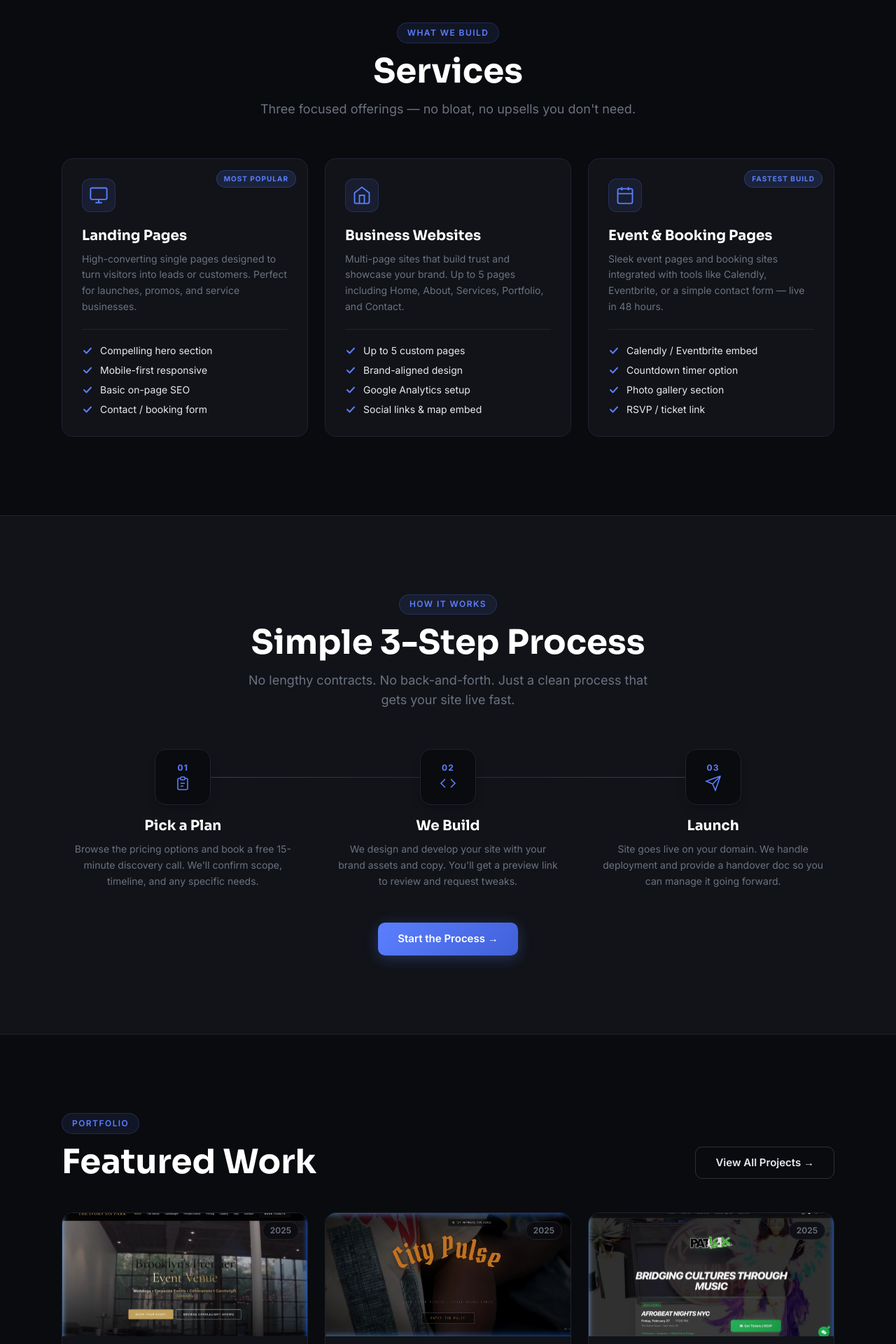
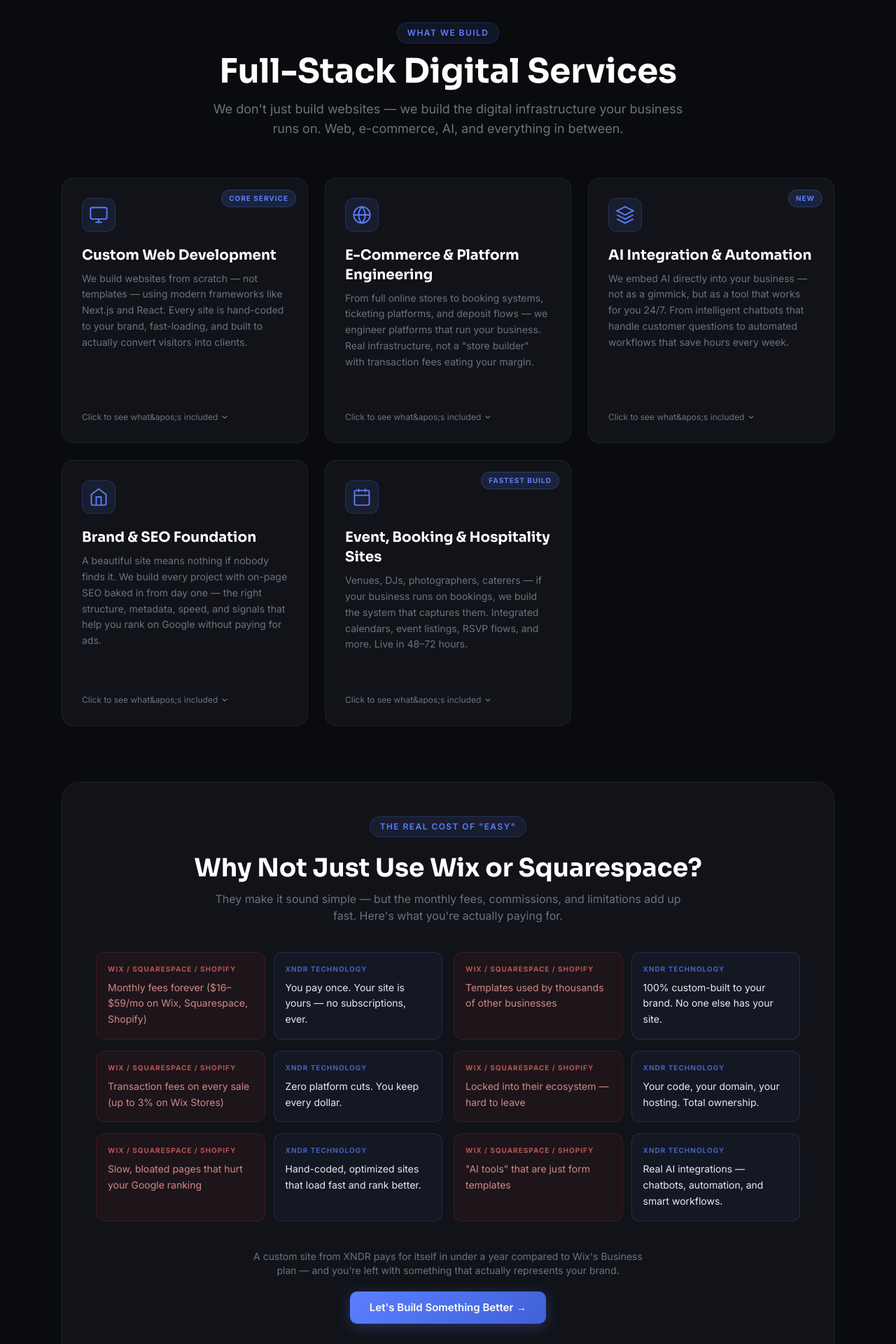
Before and after one commit to patlax17/XNDTECH, a Next.js app: page / in a window 1280 px wide. Shown: the part 880-2800 px from the top of the page at 70% size. Built offline with nearby package versions, Linux system fonts and the light colour scheme.

Commit message:
feat: full services rewrite — 5 services incl. AI integration + Why Not Wix comparison

```diff
--- a/src/components/home/Services.tsx
+++ b/src/components/home/Services.tsx
@@ -1,3 +1,6 @@
+"use client";
+import { useState } from "react";
+
 const services = [
     {
         icon: (
@@ -6,16 +9,55 @@ const services = [
                 <path d="M8 21h8M12 17v4" />
             </svg>
         ),
-        title: "Landing Pages",
+        title: "Custom Web Development",
+        badge: "Core Service",
         description:
-            "High-converting single pages designed to turn visitors into leads or customers. Perfect for launches, promos, and service businesses.",
+            "We build websites from scratch — not templates — using modern frameworks like Next.js and React. Every site is hand-coded to your brand, fast-loading, and built to actually convert visitors into clients.",
         features: [
-            "Compelling hero section",
-            "Mobile-first responsive",
-            "Basic on-page SEO",
-            "Contact / booking form",
+            "Landing pages & multi-page business sites",
+            "Mobile-first responsive design",
+            "Lightning-fast load times (Core Web Vitals optimized)",
+            "Built on modern tech — not drag-and-drop builders",
+            "Clean, maintainable codebase you own forever",
         ],
-        badge: "Most Popular",
+    },
+    {
+        icon: (
+            <svg viewBox="0 0 24 24" fill="none" stroke="currentColor" strokeWidth={1.6} className="w-7 h-7">
+                <circle cx="12" cy="12" r="10" />
+                <path d="M12 2a14.5 14.5 0 000 20M12 2a14.5 14.5 0 010 20M2 12h20" />
+            </svg>
+        ),
+        title: "E-Commerce & Platform Engineering",
+        badge: null,
+        description:
+            "From full online stores to booking systems, ticketing platforms, and deposit flows — we engineer platforms that run your business. Real infrastructure, not a \"store builder\" with transaction fees eating your margin.",
+        features: [
+            "Custom e-commerce storefronts (Stripe-integrated)",
+            "Live ticketing & RSVP systems",
+            "Deposit & payment acceptance on-site",
+            "Product pages, cart, checkout — fully custom",
+            "Admin portals for order & inventory management",
+        ],
+    },
+    {
+        icon: (
+            <svg viewBox="0 0 24 24" fill="none" stroke="currentColor" strokeWidth={1.6} className="w-7 h-7">
+                <path d="M12 2L2 7l10 5 10-5-10-5z" />
+                <path d="M2 17l10 5 10-5M2 12l10 5 10-5" />
+            </svg>
+        ),
+        title: "AI Integration & Automation",
+        badge: "New",
+        description:
+            "We embed AI directly into your business — not as a gimmick, but as a tool that works for you 24/7. From intelligent chatbots that handle customer questions to automated workflows that save hours every week.",
+        features: [
+            "AI-powered chat assistants & booking bots",
+            "Automated lead capture & follow-up flows",
+            "Smart FAQ systems trained on your own content",
+            "Content generation & SEO automation",
+            "Custom AI integrations via OpenAI, Claude & more",
+        ],
     },
     {
         icon: (
@@ -24,16 +66,17 @@ const services = [
                 <polyline points="9 22 9 12 15 12 15 22" />
             </svg>
         ),
-        title: "Business Websites",
+        title: "Brand & SEO Foundation",
+        badge: null,
         description:
-            "Multi-page sites that build trust and showcase your brand. Up to 5 pages including Home, About, Services, Portfolio, and Contact.",
+            "A beautiful site means nothing if nobody finds it. We build every project with on-page SEO baked in from day one — the right structure, metadata, speed, and signals that help you rank on Google without paying for ads.",
         features: [
-            "Up to 5 custom pages",
-            "Brand-aligned design",
-            "Google Analytics setup",
-            "Social links & map embed",
+            "On-page SEO setup (titles, meta, schema)",
+            "Google Analytics & Search Console integration",
+            "Page speed optimization",
+            "Social media link architecture",
+            "Mobile & accessibility best practices",
         ],
-        badge: null,
     },
     {
         icon: (
@@ -43,37 +86,73 @@ const services = [
                 <path d="M8 14h.01M12 14h.01M16 14h.01M8 18h.01M12 18h.01" />
             </svg>
         ),
-        title: "Event & Booking Pages",
+        title: "Event, Booking & Hospitality Sites",
+        badge: "Fastest Build",
         description:
-            "Sleek event pages and booking sites integrated with tools like Calendly, Eventbrite, or a simple contact form — live in 48 hours.",
+            "Venues, DJs, photographers, caterers — if your business runs on bookings, we build the system that captures them. Integrated calendars, event listings, RSVP flows, and more. Live in 48–72 hours.",
         features: [
-            "Calendly / Eventbrite embed",
-            "Countdown timer option",
-            "Photo gallery section",
-            "RSVP / ticket link",
+            "Calendly / booking form integration",
+            "Event pages with countdown & RSVP",
+            "Photo & video gallery sections",
+            "Candlelight / ticketed event support",
+            "Press kit & media pages",
         ],
-        badge: "Fastest Build",
+    },
+];
+
+const whyNotWix = [
+    {
+        them: "Monthly fees forever ($16–$59/mo on Wix, Squarespace, Shopify)",
+        us: "You pay once. Your site is yours — no subscriptions, ever.",
+    },
+    {
+        them: "Templates used by thousands of other businesses",
+        us: "100% custom-built to your brand. No one else has your site.",
+    },
+    {
+        them: "Transaction fees on every sale (up to 3% on Wix Stores)",
+        us: "Zero platform cuts. You keep every dollar.",
+    },
+    {
+        them: "Locked into their ecosystem — hard to leave",
+        us: "Your code, your domain, your hosting. Total ownership.",
+    },
+    {
+        them: "Slow, bloated pages that hurt your Google ranking",
+        us: "Hand-coded, optimized sites that load fast and rank better.",
+    },
+    {
+        them: "\"AI tools\" that are just form templates",
+        us: "Real AI integrations — chatbots, automation, and smart workflows.",
     },
 ];
 
 export default function Services() {
+    const [expanded, setExpanded] = useState<string | null>(null);
+
     return (
         <section id="services" className="py-20 md:py-28 max-w-6xl mx-auto px-4 sm:px-6">
+            {/* Header */}
             <div className="text-center mb-14">
                 <span className="section-label">What We Build</span>
                 <h2 className="font-display font-bold text-3xl sm:text-4xl md:text-5xl text-white mb-4">
-                    Services
+                    Full-Stack Digital Services
                 </h2>
-                <p className="text-brand-muted text-lg max-w-xl mx-auto">
-                    Three focused offerings — no bloat, no upsells you don&apos;t need.
+                <p className="text-brand-muted text-lg max-w-2xl mx-auto">
+                    We don&apos;t just build websites — we build the digital infrastructure your business runs on.
+                    Web, e-commerce, AI, and everything in between.
                 </p>
             </div>
 
-            <div className="grid grid-cols-1 md:grid-cols-3 gap-6">
+            {/* Service Cards */}
+            <div className="grid grid-cols-1 md:grid-cols-2 lg:grid-cols-3 gap-6 mb-20">
                 {services.map((service) => (
                     <div
                         key={service.title}
-                        className="relative card-hover bg-brand-surface border border-brand-border rounded-2xl p-7 flex flex-col gap-5"
+                        className="relative card-hover bg-brand-surface border border-brand-border rounded-2xl p-7 flex flex-col gap-5 cursor-pointer"
+                        onClick={() =>
+                            setExpanded(expanded === service.title ? null : service.title)
+                        }
                     >
                         {/* Badge */}
                         {service.badge && (
@@ -98,13 +177,18 @@ export default function Services() {
                         </div>
 
                         {/* Features */}
-                        <ul className="mt-auto space-y-2 border-t border-brand-border pt-5">
+                        <ul
+                            className={`space-y-2 border-t border-brand-border pt-5 transition-all duration-300 overflow-hidden ${expanded === service.title
+                                    ? "max-h-96 opacity-100"
+                                    : "max-h-0 opacity-0 border-t-0 pt-0"
+                                }`}
+                        >
                             {service.features.map((f) => (
-                                <li key={f} className="flex items-center gap-2.5 text-sm text-brand-text">
+                                <li key={f} className="flex items-start gap-2.5 text-sm text-brand-text">
                                     <svg
                                         viewBox="0 0 16 16"
                                         fill="none"
-                                        className="w-4 h-4 text-brand-blue flex-shrink-0"
+                                        className="w-4 h-4 text-brand-blue flex-shrink-0 mt-0.5"
                                     >
                                         <path
                                             d="M3 8l3.5 3.5L13 4.5"
@@ -118,8 +202,67 @@ export default function Services() {
                                 </li>
                             ))}
                         </ul>
+
+                        {/* Expand hint */}
+                        <p className="text-xs text-brand-muted mt-auto flex items-center gap-1">
+                            <span>{expanded === service.title ? "Click to collapse" : "Click to see what&apos;s included"}</span>
+                            <svg viewBox="0 0 16 16" fill="none" className={`w-3 h-3 transition-transform ${expanded === service.title ? "rotate-180" : ""}`}>
+                                <path d="M4 6l4 4 4-4" stroke="currentColor" strokeWidth={1.5} strokeLinecap="round" strokeLinejoin="round" />
+                            </svg>
+                        </p>
                     </div>
                 ))}
+            </div>
+
+            {/* Why Not Wix Section */}
+            <div className="bg-brand-surface border border-brand-border rounded-3xl p-8 md:p-12">
+                <div className="text-center mb-10">
+                    <span className="section-label">The Real Cost of &quot;Easy&quot;</span>
+                    <h2 className="font-display font-bold text-2xl sm:text-3xl md:text-4xl text-white mt-2 mb-3">
+                        Why Not Just Use Wix or Squarespace?
+                    </h2>
+                    <p className="text-brand-muted text-base max-w-2xl mx-auto">
+                        They make it sound simple — but the monthly fees, commissions, and limitations add up fast.
+                        Here&apos;s what you&apos;re actually paying for.
+                    </p>
+                </div>
+
+                <div className="grid grid-cols-1 md:grid-cols-2 gap-4">
+                    {whyNotWix.map((item, i) => (
+                        <div key={i} className="grid grid-cols-2 gap-3">
+                            {/* Them */}
+                            <div className="bg-red-500/5 border border-red-500/15 rounded-xl p-4">
+                                <p className="text-[10px] font-bold tracking-widest uppercase text-red-400/70 mb-2">
+                                    Wix / Squarespace / Shopify
+                                </p>
+                                <p className="text-sm text-red-300/80 leading-relaxed">{item.them}</p>
+                            </div>
+                            {/* Us */}
+                            <div className="bg-brand-blue/5 border border-brand-blue/20 rounded-xl p-4">
+                                <p className="text-[10px] font-bold tracking-widest uppercase text-brand-blue/70 mb-2">
+                                    XNDR Technology
+                                </p>
+                                <p className="text-sm text-brand-text leading-relaxed">{item.us}</p>
+                            </div>
+                        </div>
+                    ))}
+                </div>
+
+                <div className="mt-10 text-center">
+                    <p className="text-brand-muted text-sm mb-5 max-w-xl mx-auto">
+                        A custom site from XNDR pays for itself in under a year compared to Wix&apos;s Business plan —
+                        and you&apos;re left with something that actually represents your brand.
+                    </p>
+                    <a
+                        href="https://calendly.com/patsokoya17/30min"
+                        target="_blank"
+                        rel="noopener noreferrer"
+                        className="btn-primary"
+                        id="services-wix-cta"
+                    >
+                        Let&apos;s Build Something Better →
+                    </a>
+                </div>
             </div>
         </section>
     );
```
